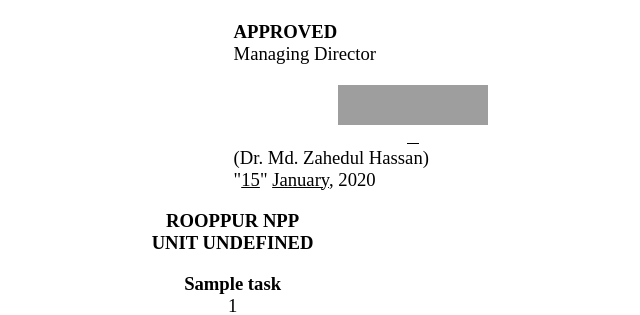
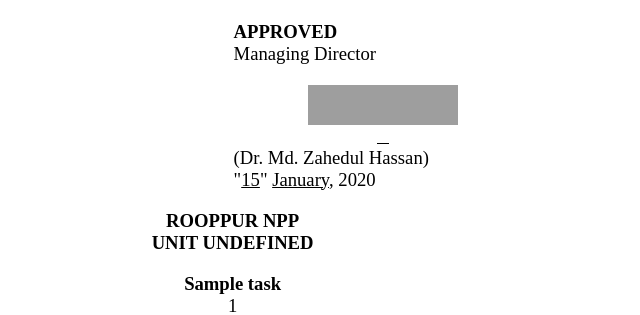
Before and after one commit to tanzrahman/ROMS, a Django app: template templates/document_review/doc_review_complete_report.html in a window 1280 px wide. Shown: the part 567-882 px from the top of the page, without its empty margins (439-1079 px from the left). Run offline with Django 5.2, Linux system fonts and the light colour scheme; tables that the repository leaves empty hold one stand-in row (values such as "Sample post"); the template is opened without the code that fills it: values that come from a table or form of the project are taken from there, most other values are stand-ins (such as "Sample title", 1, 10 or a date in 2020); grey boxes marked "Sample" are stand-in pictures; some web fonts are replaced; grey boxes are pictures that could not be loaded.

Commit message:
report finalized

```diff
--- a/templates/document_review/doc_review_complete_report.html
+++ b/templates/document_review/doc_review_complete_report.html
@@ -131,7 +131,7 @@
             <table style="width: 100%; border-collapse: collapse;">
                 <tr>
                     <td style="width: 50%"></td>
-                    <td style="width: 30%;">
+                    <td style="width: 25%;">
                         <p style="font-size: 14pt;"><b>APPROVED</b><br>Managing Director</p>
 
                         {% if committee_rev.sd_approval.sign_hash %}
@@ -153,7 +153,7 @@
                             </p>
                         {% endif %}
                     </td>
-                    <td style="width: 20%"></td>
+                    <td style="width: 25%"></td>
                 </tr>
             </table>
 
```
